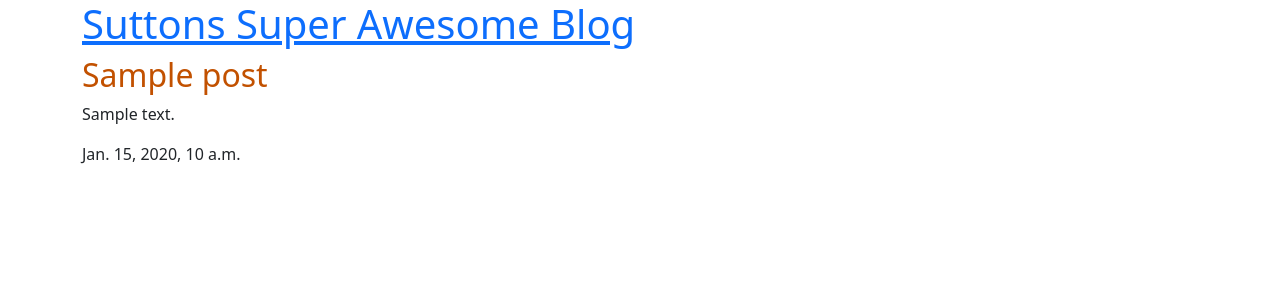
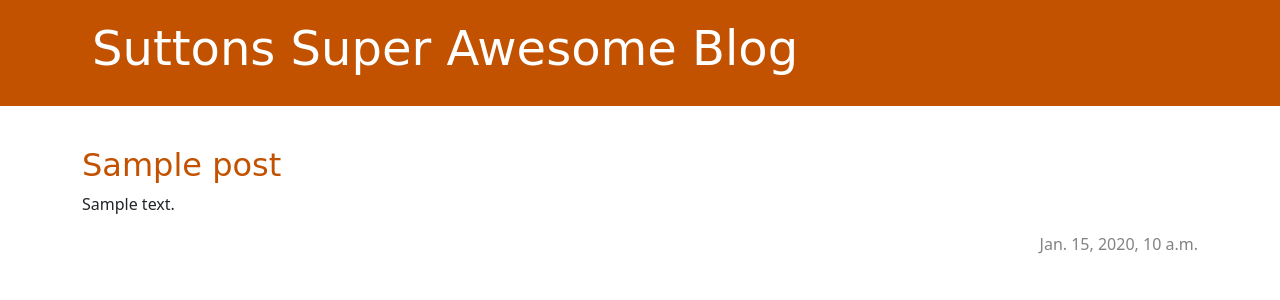
Before and after one commit to SuttonB-000/sdev220-python_dev-mod6_tut-templating_dynamic_data, a Django app: template blog/templates/blog/post_list.html in a window 1280 px wide. Shown: the top 300 px of the page. Run offline with Django 5.2, Linux system fonts and the light colour scheme; the template is opened without the code that fills it: values that come from a table or form of the project are taken from there, others are empty; tables that the repository leaves empty hold one stand-in row (values such as "Sample post").

Commit message:
finished

```diff
--- a/blog/static/blog.css
+++ /dev/null
@@ -1,3 +0,0 @@
-h1 a, h2 a {
-  color: #C25100;
-}
--- a/blog/static/css/blog.css
+++ b/blog/static/css/blog.css
@@ -1,3 +1,76 @@
 h1, h2 {
   color: #C25100;
+  font-family: 'Lobster';
 }
+
+.page-header {
+    background-color: #C25100;
+    margin-top: 0;
+    margin-bottom: 40px;
+    padding: 20px 20px 20px 40px;
+}
+
+.page-header h1,
+.page-header h1 a,
+.page-header h1 a:visited,
+.page-header h1 a:active {
+    color: #ffffff;
+    font-size: 36pt;
+    text-decoration: none;
+}
+
+h1,
+h2,
+h3,
+h4 {
+    font-family: 'Lobster', cursive;
+}
+
+.date {
+    color: #828282;
+}
+
+.save {
+    float: right;
+}
+
+.post-form textarea,
+.post-form input {
+    width: 100%;
+}
+
+.top-menu,
+.top-menu:hover,
+.top-menu:visited {
+    color: #ffffff;
+    float: right;
+    font-size: 26pt;
+    margin-right: 20px;
+}
+
+.post {
+    margin-bottom: 70px;
+}
+
+.post h2 a,
+.post h2 a:visited {
+    color: #000000;
+}
+
+.post > .date,
+.post > .actions {
+    float: right;
+}
+
+.btn-secondary,
+.btn-secondary:visited {
+    color: #C25100;
+    background: none;
+    border-color: #C25100;
+    margin-left: 15px;
+}
+
+.btn-secondary:hover {
+    color: #FFFFFF;
+    background-color: #C25100;
+}
--- a/blog/views.py
+++ b/blog/views.py
@@ -1,7 +1,6 @@
 from django.shortcuts import render
 from .models import Post
-from django.utils import timezone
 
 def post_list(request):
-    posts = Post.objects.filter(published_date__lte=timezone.now()).order_by('published_date')
-    return render(request, 'blog/post_list.html', {})
+    posts = Post.objects.all().order_by('create_date')
+    return render(request, 'blog/post_list.html', {'posts': posts})
```
